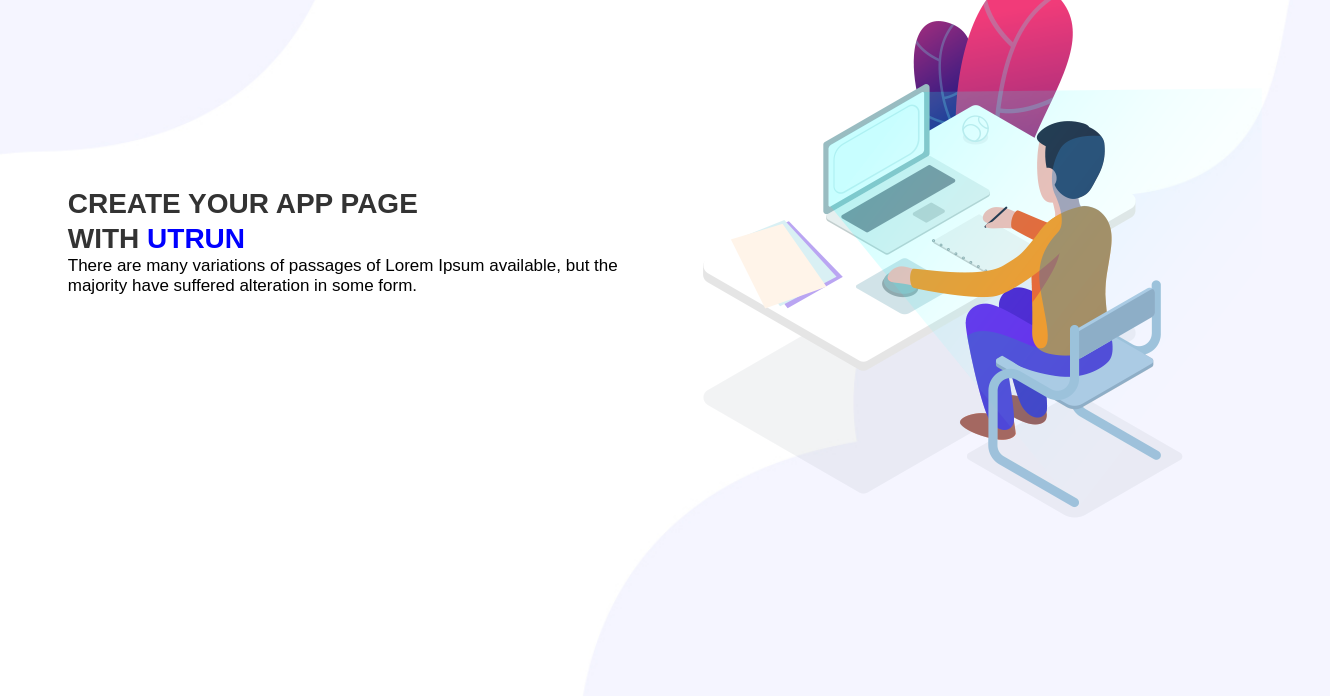
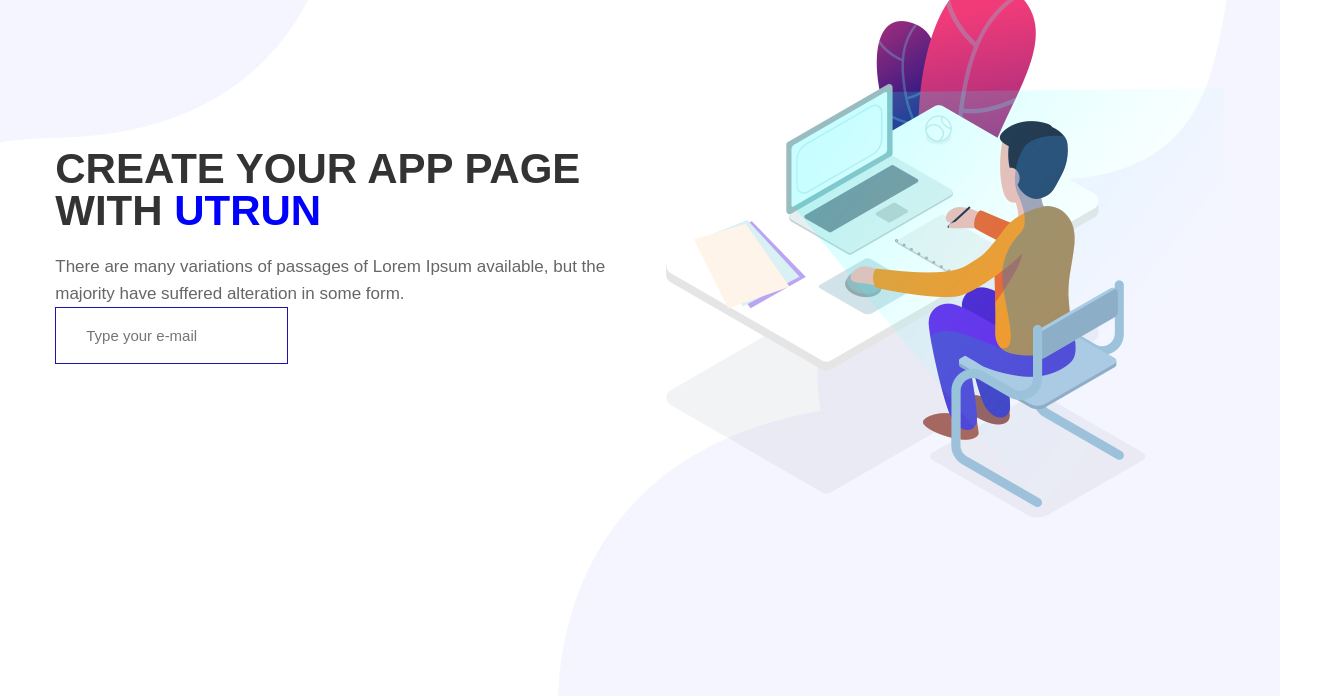
Before and after one commit to wearevenomm/Day-13, a plain HTML site: page index.html in a window 1280 px wide. Shown: the part 80-776 px from the top of the page, 1330 px wide, since content can reach past the window. Drawn offline with Linux system fonts and the light colour scheme.

Commit message:
tam deyil

```diff
--- a/index.html
+++ b/index.html
@@ -2,13 +2,17 @@
 <html>
 
 <head>
+    <meta charset="utf-8" />
     <title> Utrun App </title>
     <link rel="stylesheet" href="main.css">
+    <link rel="stylesheet" href="https://use.fontawesome.com/releases/v5.4.1/css/all.css" integrity="sha384-5sAR7xN1Nv6T6+dT2mhtzEpVJvfS3NScPQTrOxhwjIuvcA67KV2R5Jz6kr4abQsz" crossorigin="anonymous">
+
 </head>
 
 <body>
     <section>
         <div class="container">
+
 
             <div class="box">
                 <img src="normal/logo.png" alt="logo" class="logo">
@@ -32,11 +36,13 @@
             <div class="text">
                 <div>
                     <h1> CREATE YOUR APP PAGE <br> WITH <span class="tex"> UTRUN </span> </h1>
-                                <p> There are many variations of passages of Lorem Ipsum  available, but the <br> majority have  suffered alteration in some form. </p>
+                    <p> There are many variations of passages of Lorem Ipsum available, but the <br> majority have suffered alteration in some form. </p>
+                    <input type="email" id="email" placeholder="Type your e-mail">
                 </div>
                 <img src="normal/person.png">
 
             </div>
+
         </div>
     </section>
 </body>
--- a/main.css
+++ b/main.css
@@ -1,6 +1,5 @@
 *{
     margin: 0 auto;
-
 }
 
 .container{
@@ -12,7 +11,15 @@
     background-position: center;
     height: 100vh;
     padding: 25px;
+    box-sizing: border-box;
 
+}
+
+.head{
+    display: flex;
+    justify-content: space-between;
+    align-items: center;
+    flex-wrap: wrap;
 }
 
 .box{
@@ -56,18 +63,27 @@
     align-items: center;
     margin-left: auto;
     margin-right: auto;
+
 }
 
 .text h1{
-    font-size: 28px;
-    line-height: 35px;
+    font-size: 42px;
+    line-height: 42px;
     text-transform: uppercase;
     color: #333333;
 }
 
 .text p{
-    font-family: 5px;
+    line-height: 27px;
     font-size: 17px;
-   margin-bottom: 30px;
+    color: #666666;
+    padding-top: 21px;
+}
 
+input{
+    border: 1px solid rgb(30, 20, 173);
+    min-height: 53px;
+    padding-left: 30px;
+    font-size: 15px;
+    color: #666666;
 }
```
Lines whose indentation alone changed are shown as unchanged.
